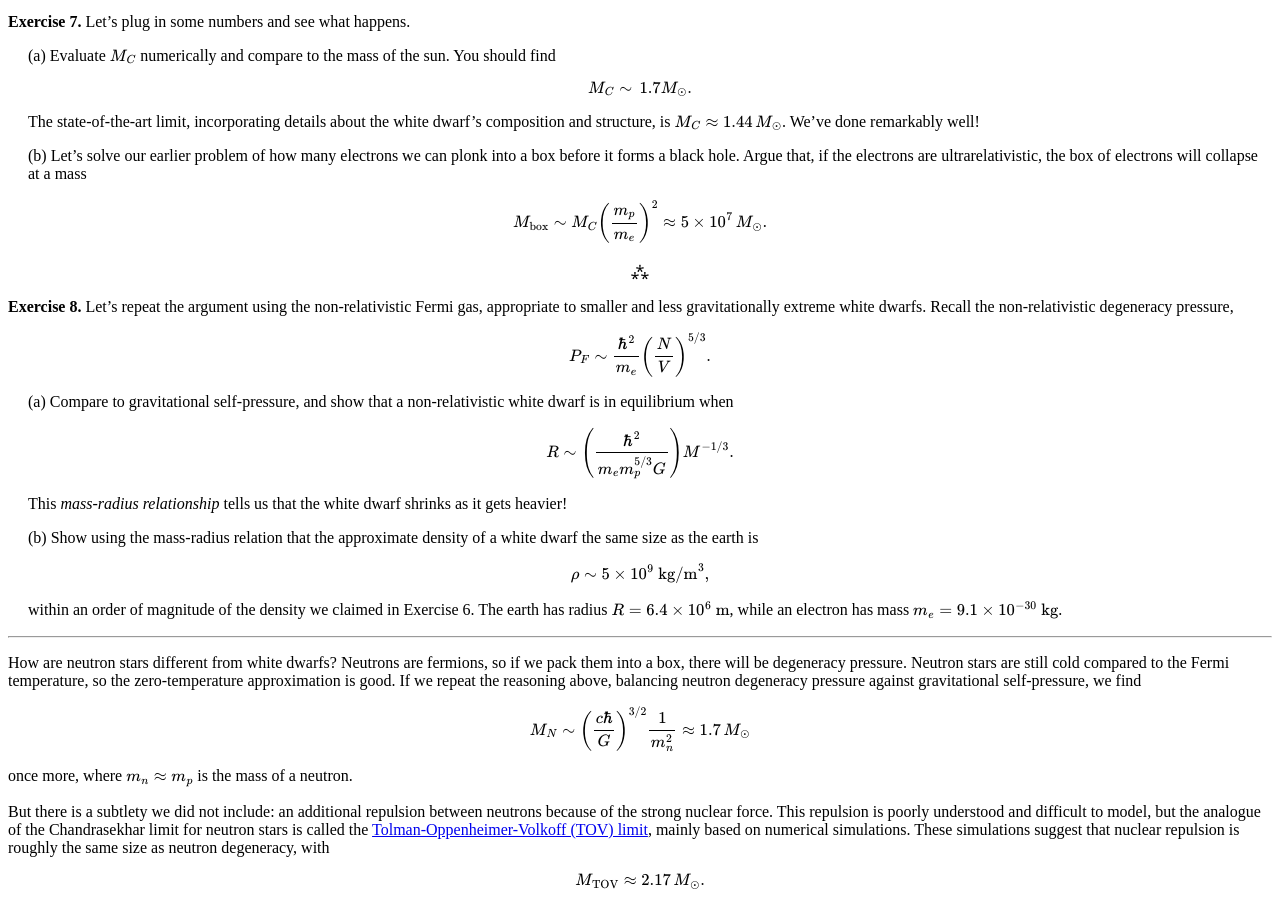
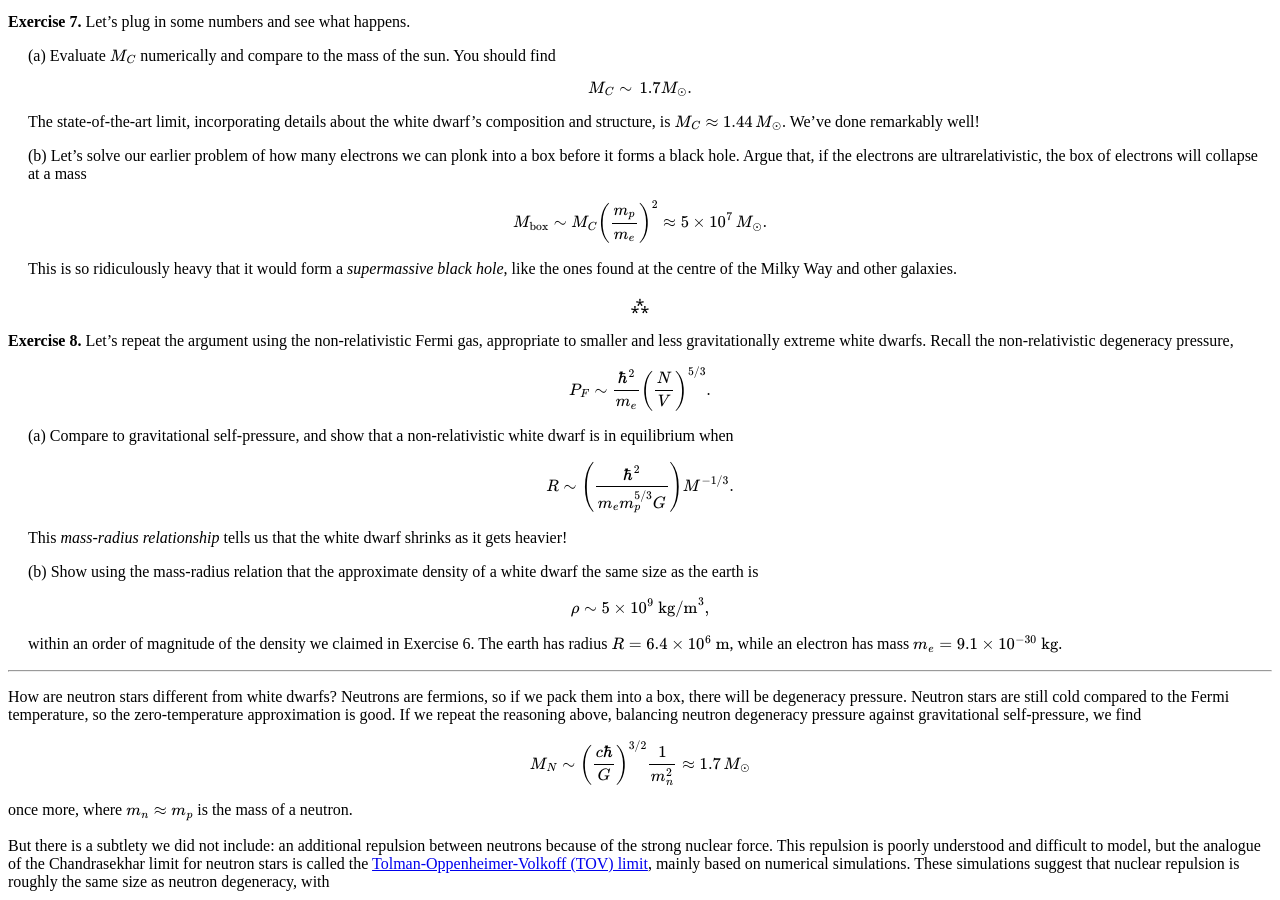
Before and after one commit to hapax/hapax.github.io, a Jekyll site: the page built from assets/chandra.md, in a window 1280 px wide and 900 px high, scrolled down 7767 px. Built offline with Jekyll 4.4.1, drawn with Linux system fonts in a browser that asks for light colours; our own code applies the rules of GitHub Pages for plain Markdown files; formulas are drawn with MathJax 3; a script that is not in the unit is left out.

Commit message:
Update chandra.md

```diff
--- a/assets/chandra.md
+++ b/assets/chandra.md
@@ -751,6 +751,11 @@ M_\text{box} \sim M_C \left(\frac{m_p}{m_e}\right)^2 \approx 5 \times
 10^7 \, M_\odot.
 $$
 
+<span style="padding-left: 20px; display:block">
+This is so ridiculously heavy that it would form a *supermassive black hole*, like the ones found at
+the centre of the Milky Way and other galaxies.
+</span>
+
 <p align="center">
   ⁂
   </p>
```
